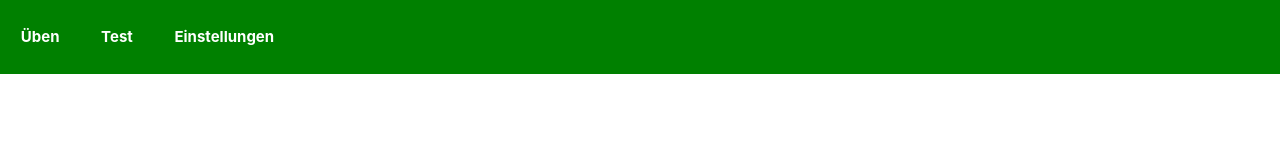
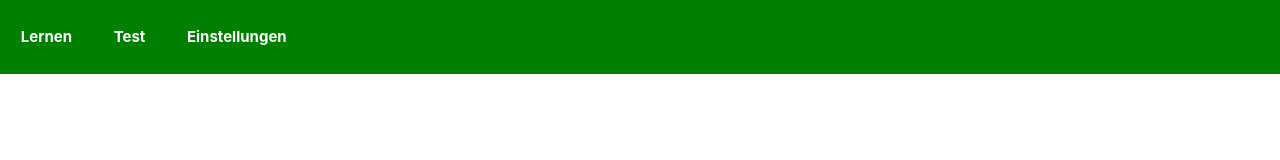
Before and after one commit to chrseidel/vue-nlbk-ff-learn, a Vue app: page / in a window 1280 px wide. Shown: the top 160 px of the page. Built offline with nearby package versions, Linux system fonts and the light colour scheme.

Commit message:
nav rename

```diff
--- a/src/App.vue
+++ b/src/App.vue
@@ -2,7 +2,7 @@
 
 <template>
   <nav>
-    <router-link to="/questions">Üben</router-link>
+    <router-link to="/questions">Lernen</router-link>
     <router-link to="/test-training">Test</router-link>
     <router-link to="/settings">Einstellungen</router-link>
   </nav>
```
